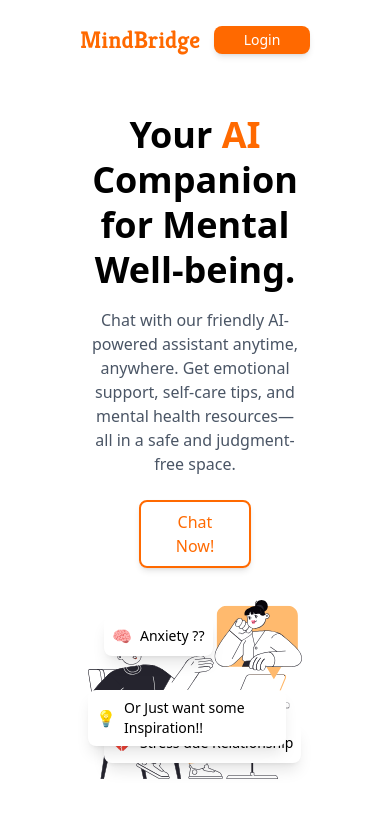
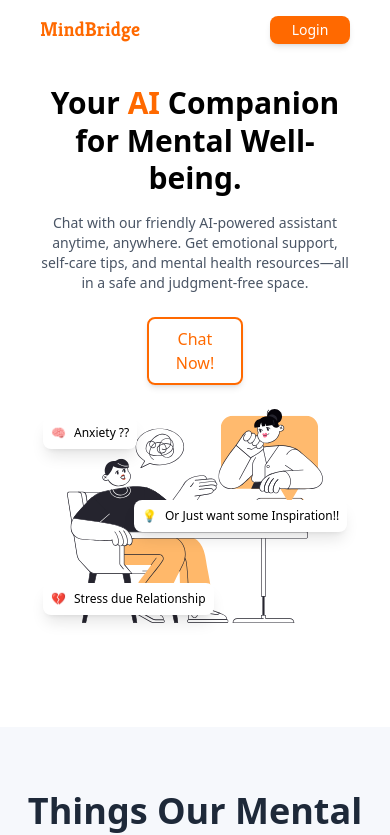
Before and after one commit to atikx/Hackathon-01, a React (Vite) app in the folder client/: page / in a window 390 px wide. Shown: the top 835 px of the page. Built offline with nearby package versions, Linux system fonts and the light colour scheme.

Commit message:
mobile fix

```diff
--- a/client/src/Pages/Landing.jsx
+++ b/client/src/Pages/Landing.jsx
@@ -15,15 +15,15 @@ function Landing() {
 
   return (
     <>
-      <div className="bg-white pr-14 pl-14">
+      <div className="bg-white px-6 sm:px-14">
         {/* Header Section */}
-        <header className="flex justify-between items-center p-6 bg-white">
-          <h1 className="text-2xl font-bold text-orange-500 font-kreon">
+        <header className="flex justify-between items-center p-4 sm:p-6 bg-white">
+          <h1 className="text-xl sm:text-2xl font-bold text-orange-500 font-kreon">
             MindBridge
           </h1>
           <button
             onClick={() => navigate("/login")}
-            className="w-24 px-3 py-1 sm:w-32 sm:px-4 sm:py-2 bg-orange-500 text-white rounded-lg text-sm sm:text-base
+            className="w-20 sm:w-32 px-3 py-1 sm:px-4 sm:py-2 bg-orange-500 text-white rounded-lg text-sm sm:text-base
             hover:bg-orange-600 transition duration-300 ease-in-out transform hover:scale-105 active:scale-95 shadow-md"
             data-aos="fade-left"
           >
@@ -32,21 +32,24 @@ function Landing() {
         </header>
 
         {/* Main Section */}
-        <div className="flex flex-col lg:flex-row items-center justify-between p-8 lg:p-16 bg-white">
+        <div className="flex flex-col lg:flex-row items-center justify-between py-6 sm:py-12 bg-white">
           {/* Left Side - Text Content */}
-          <div className="lg:w-1/2 text-center lg:text-left" data-aos="fade-up">
-            <h1 className="text-4xl lg:text-5xl font-bold leading-tight">
+          <div
+            className="lg:w-1/2 text-center lg:text-left px-4 sm:px-8"
+            data-aos="fade-up"
+          >
+            <h1 className="text-3xl sm:text-4xl lg:text-5xl font-bold leading-tight">
               Your <span className="text-orange-500">AI</span> Companion for
               Mental Well-being.
             </h1>
-            <p className="text-gray-600 mt-4">
+            <p className="text-gray-600 mt-4 text-sm sm:text-base">
               Chat with our friendly AI-powered assistant anytime, anywhere. Get
               emotional support, self-care tips, and mental health resources—all
               in a safe and judgment-free space.
             </p>
             <button
               onClick={() => navigate("/chat")}
-              className="mt-6 w-28 cursor-pointer px-4 py-2 sm:w-40 sm:px-6 sm:py-3 border-2 border-orange-500 text-orange-500 rounded-lg
+              className="mt-6 w-24 sm:w-40 cursor-pointer px-3 py-2 sm:px-6 sm:py-3 border-2 border-orange-500 text-orange-500 rounded-lg
               hover:bg-orange-500 hover:text-white transition duration-300 ease-in-out transform hover:scale-105 active:scale-95 shadow-md"
               data-aos="zoom-in"
             >
@@ -55,42 +58,42 @@ function Landing() {
           </div>
 
           {/* Right Side - Image & Badges */}
-          <div className="lg:w-1/2 relative mt-8 lg:mt-0">
+          <div className="lg:w-1/2 relative mt-6 lg:mt-0 flex justify-center">
             <img
               src={landingImage}
               alt="Traveler"
-              className="w-full max-w-md mx-auto lg:max-w-lg"
+              className="w-4/5 sm:w-full max-w-xs sm:max-w-md lg:max-w-lg"
               data-aos="fade-left"
             />
 
             {/* Badges */}
             <div
-              className="absolute top-4 left-4 bg-white shadow-lg rounded-lg p-2 flex items-center space-x-2"
+              className="absolute top-2 left-2 sm:top-4 sm:left-4 bg-white shadow-lg rounded-lg p-2 flex items-center space-x-2 text-xs sm:text-sm"
               data-aos="flip-right"
             >
               <span className="text-yellow-500">🧠</span>
-              <p className="text-sm">Anxiety ??</p>
+              <p>Anxiety ??</p>
             </div>
 
             <div
-              className="absolute bottom-4 left-4 bg-white shadow-lg rounded-lg p-2 flex items-center space-x-2"
+              className="absolute bottom-2 left-2 sm:bottom-4 sm:left-4 bg-white shadow-lg rounded-lg p-2 flex items-center space-x-2 text-xs sm:text-sm"
               data-aos="flip-left"
             >
               <span className="text-yellow-500">💔</span>
-              <p className="text-sm">Stress due Relationship</p>
+              <p>Stress due Relationship</p>
             </div>
 
             <div
-              className="absolute top-1/2 right-4 bg-white shadow-lg rounded-lg p-2 flex items-center space-x-2"
+              className="absolute top-1/2 right-2 sm:right-4 transform -translate-y-1/2 bg-white shadow-lg rounded-lg p-2 flex items-center space-x-2 text-xs sm:text-sm"
               data-aos="flip-up"
             >
               <span className="text-blue-500">💡</span>
-              <p className="text-sm">Or Just want some Inspiration!!</p>
+              <p>Or Just want some Inspiration!!</p>
             </div>
           </div>
         </div>
       </div>
-      <div className="h-35"></div> {/* Spacer to force scroll */}
+      <div className="h-20"></div> {/* Spacer to force scroll */}
       <div data-aos="fade-up" data-aos-anchor-placement="top-bottom">
         <FeaturesSection />
       </div>
```
